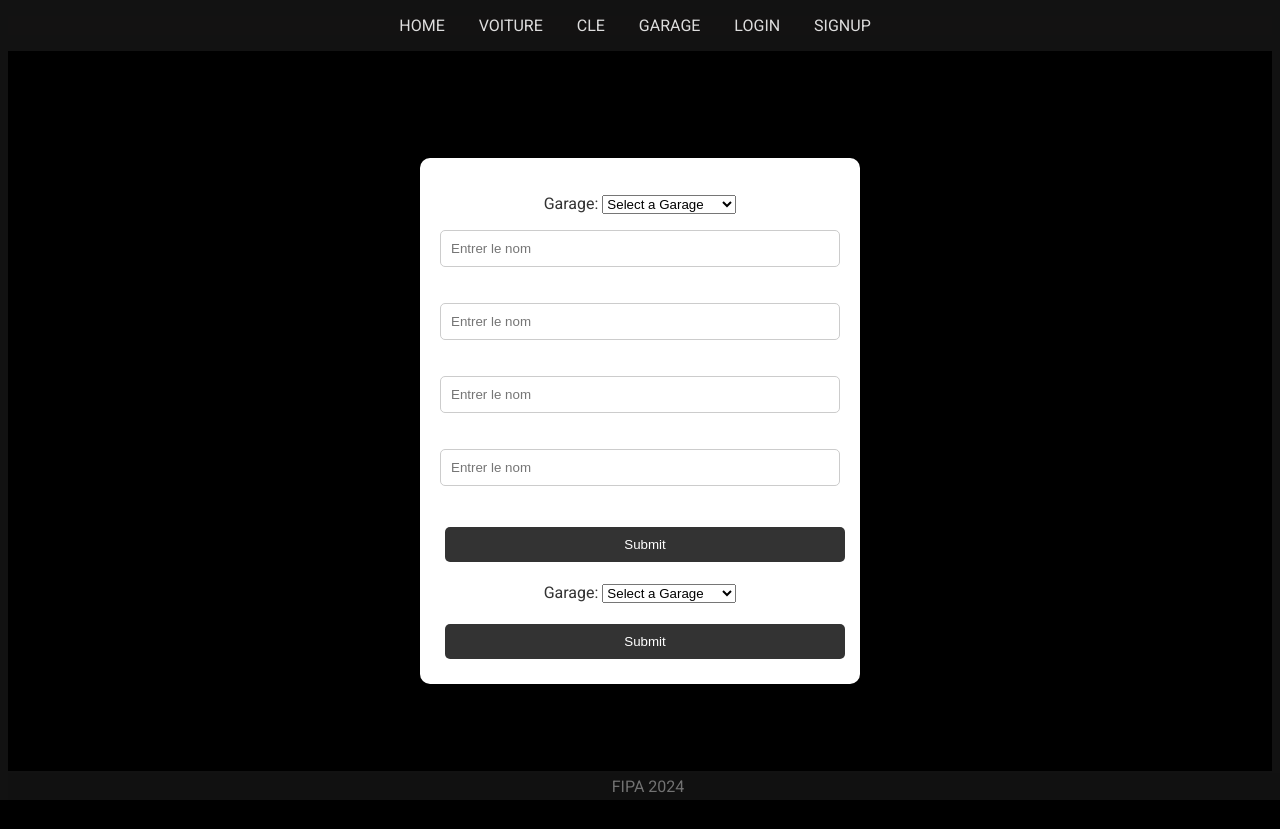
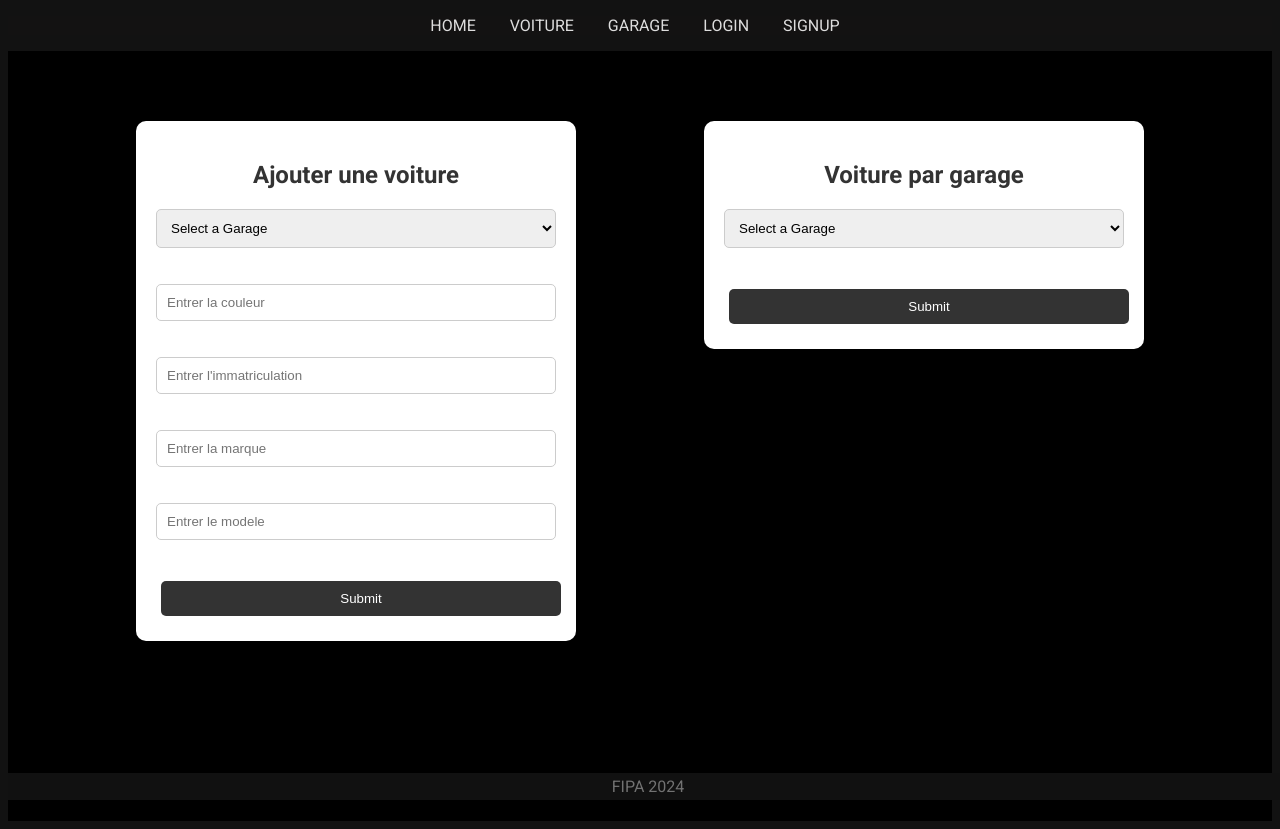
Before and after one commit to slimane-msb/api-django, a Django app: page /voiture/ in a window 1280 px wide. Before the commit the page ends 800 px from the top, so only its background shows below. Run offline with Django 4.2, Linux system fonts and the light colour scheme; data comes from the database, SQL or seed files in the repository; both versions use the stored data as it was after the commit.

Commit message:
form models css

```diff
--- a/django-site/voiture/api/models.py
+++ b/django-site/voiture/api/models.py
@@ -17,6 +17,8 @@
 class Garage(models.Model):
     nom = models.CharField(max_length=30, blank=False, null=False)
 
+    def __str__(self):
+        return self.nom
 
 class Voiture(models.Model):
     garage = models.ForeignKey(Garage, on_delete=models.CASCADE)
--- a/django-site/voiture/files/static/css/dark.css
+++ b/django-site/voiture/files/static/css/dark.css
@@ -214,7 +214,7 @@
     border-radius: 2px;
   }
 
-.error-log{
+.error{
     font-size: small;
     color: #fff;
     background: #D0342C;
@@ -222,7 +222,7 @@
     border-radius: 2px;
 }
 
-.success-log{
+.success{
     font-size: small;
     color: #fff;
     background: #2f9a23;
@@ -243,6 +243,15 @@
 }
 
 
+select {
+    width: 100%;
+    padding: 10px;
+    margin-bottom: 20px;
+    border: 1px solid #ccc;
+    border-radius: 5px;
+    box-sizing: border-box;
+}
+
 
 /*************************************************/
 /* table  */
@@ -252,11 +261,12 @@
 
 table {
     border-collapse: collapse;
-    /* width: 100%; */
-    width: 70%;
+    margin-top: 10px;
+    width: 100%;
     border-top: none;
     border-left: none;
     border-right: none;
+    text-align: center;
   }
 
 
@@ -281,7 +291,7 @@
 }
 
 tr:nth-child(even) {
-    background-color: #03111b;
+    background-color: #eae7e7;
 }
 
 
--- a/django-site/voiture/public/forms.py
+++ b/django-site/voiture/public/forms.py
@@ -64,20 +64,22 @@
 class VoitureSelectForm(forms.Form):
     garage = forms.ModelChoiceField(
         queryset = Garage.objects.all(),
-        empty_label = "Select a Garage"
+        empty_label = "Select a Garage",
+        label=""
     )
 
 class VoitureAddForm(forms.Form):
     garage = forms.ModelChoiceField(
         queryset = Garage.objects.all(),
-        empty_label = "Select a Garage"
+        empty_label = "Select a Garage",
+        label=""
     )
 
     couleur = forms.CharField(
         max_length = 200,
         label="",
         widget = forms.TextInput(attrs={
-            'placeholder': 'Entrer le nom'
+            'placeholder': 'Entrer la couleur'
         })
     )
 
@@ -85,7 +87,7 @@
         max_length = 200,
         label="",
         widget = forms.TextInput(attrs={
-            'placeholder': 'Entrer le nom'
+            'placeholder': 'Entrer l\'immatriculation'
         })
     )
 
@@ -93,7 +95,7 @@
         max_length = 200,
         label="",
         widget = forms.TextInput(attrs={
-            'placeholder': 'Entrer le nom'
+            'placeholder': 'Entrer la marque'
         })
     )
 
@@ -101,7 +103,7 @@
         max_length = 200,
         label="",
         widget = forms.TextInput(attrs={
-            'placeholder': 'Entrer le nom'
+            'placeholder': 'Entrer le modele'
         })
     )
 
@@ -118,9 +120,9 @@
 class GarageEditForm(forms.Form):
     garage = forms.ModelChoiceField(
         queryset = Garage.objects.all(),
-        empty_label = "Select a Garage"
+        empty_label = "Select a Garage",
+        label="",
     )
-
     name = forms.CharField(
         max_length = 200,
         label="",
@@ -132,5 +134,6 @@
 class GarageDeleteForm(forms.Form):
     garage = forms.ModelChoiceField(
         queryset = Garage.objects.all(),
-        empty_label = "Select a Garage"
+        empty_label = "Select a Garage",
+        label="",
     )
--- a/django-site/voiture/public/templates/base.html
+++ b/django-site/voiture/public/templates/base.html
@@ -18,7 +18,7 @@
                 <ul>
                     <li><a href="{% url 'home' %}">HOME</a></li>
                     <li><a href="{% url 'voiture' %}">VOITURE</a></li>
-                    <li><a href="{% url 'cle' %}">CLE</a></li>
+                    <!-- <li><a href="{% url 'cle' %}">CLE</a></li> -->
                     <li><a href="{% url 'garage' %}">GARAGE</a></li>
 
                     {% if user.is_authenticated %}
--- a/django-site/voiture/public/templates/voiture.html
+++ b/django-site/voiture/public/templates/voiture.html
@@ -8,24 +8,43 @@
 
 
 {% block document_container %}
-<div class="page">
+<div class="page pageAsRow">
 
     <div class="login-container">
+        <h2>Ajouter une voiture</h2>
+
+        {% if messages %}
+            {% for message in messages %}
+                {% if "form_add" in message.tags%}
+                <p class="{{ message.tags }}">{{ message }}</p>
+                {% endif%}
+            {% endfor %}
+        {% endif %}
 
         <form method="post">
             {% csrf_token %}
             {{ form_add.as_p }}
             <button type="submit" name="form_add">Submit</button>
         </form>
+    </div>
 
+    <div class="login-container">
+        <h2>Voiture par garage</h2>
+
+        {% if messages %}
+            {% for message in messages %}
+                {% if "form_select" in message.tags%}
+                <p class="{{ message.tags }}">{{ message }}</p>
+                {% endif%}
+            {% endfor %}
+        {% endif %}
         <form method="post">
             {% csrf_token %}
             {{ form_select.as_p }}
             <button type="submit" name="form_select">Submit</button>
         </form>
-
         {% if voitures %}
-            <table>
+        <table class="table-inside">
             <thead>
                 <tr>
                     <th>Couleur</th>
@@ -47,7 +66,6 @@
         </table>
         {% endif %}
 
-
     </div>
 
 </div>
--- a/django-site/voiture/public/views.py
+++ b/django-site/voiture/public/views.py
@@ -6,6 +6,8 @@
 from .forms import GarageAddForm, GarageDeleteForm, GarageEditForm, UserForm,GarageForm, VoitureAddForm, VoitureSelectForm
 from api.models import Garage,Profile
 import requests
+from django.contrib import messages
+
 
 
 
@@ -43,52 +45,71 @@
 
 
 def garage(request):
-    form_add = GarageAddForm(request.POST or None)
-    form_edit = GarageEditForm(request.POST or None)
-    form_delete = GarageDeleteForm(request.POST or None)
+    form_add = GarageAddForm()
+    form_edit = GarageEditForm()
+    form_delete = GarageDeleteForm()
 
     if request.method == 'POST':
 
-        if form_add.is_valid() and "form_add" in request.POST:
-            data = {'nom': form_add.cleaned_data['name']}
-            url = request.build_absolute_uri('/api/garages/add/')
-            requests.post(url, json=data)
+        if "form_add" in request.POST:
+            form_add = GarageAddForm(request.POST or None)
+            if form_add.is_valid() :
+                data = {'nom': form_add.cleaned_data['name']}
+                url = request.build_absolute_uri('/api/garages/add/')
+                requests.post(url, json=data)
+                messages.success(request, "form_add submitted successfully!", extra_tags="form_add")
 
-        elif form_edit.is_valid() and "form_edit" in request.POST:
-            data = {'nom': form_edit.cleaned_data['name']}
-            garage = form_edit.cleaned_data['garage']
-            url = request.build_absolute_uri(f'/api/garages/{garage.id}/edit/')
-            requests.put(url, json=data)
+        elif  "form_edit" in request.POST:
+            form_edit = GarageEditForm(request.POST or None)
+            if form_edit.is_valid():
+                data = {'nom': form_edit.cleaned_data['name']}
+                garage = form_edit.cleaned_data['garage']
+                url = request.build_absolute_uri(f'/api/garages/{garage.id}/edit/')
+                requests.put(url, json=data)
+                messages.success(request, "form_edit submitted successfully!", extra_tags="form_edit")
 
-        elif form_delete.is_valid() and "form_delete" in request.POST:
-            garage = form_delete.cleaned_data['garage']
-            url = request.build_absolute_uri(f'/api/garages/{garage.id}/delete/')
-            requests.delete(url)
+        elif "form_delete" in request.POST:
+            form_delete = GarageDeleteForm(request.POST or None)
+            if form_delete.is_valid() :
+                garage = form_delete.cleaned_data['garage']
+                url = request.build_absolute_uri(f'/api/garages/{garage.id}/delete/')
+                requests.delete(url)
+                messages.success(request, "form_delete submitted successfully!",extra_tags="form_delete")
 
-    forms = {'form_add': form_add, 'form_edit': form_edit, 'form_delete': form_delete}
+    forms = {
+        'form_add': form_add,
+        'form_edit': form_edit,
+        'form_delete': form_delete,
+    }
     return render(request, 'garage.html', forms)
 
 
 def voiture(request):
     voitures = []
 
-    form_select = VoitureSelectForm(request.POST or None)
-    form_add = VoitureAddForm(request.POST or None)
+    form_select = VoitureSelectForm()
+    form_add = VoitureAddForm()
 
     if request.method == 'POST':
 
-        if form_select.is_valid() and "form_select" in request.POST:
-            print("----")
-            garage = form_select.cleaned_data['garage']
-            url = request.build_absolute_uri(f'/api/voitures/{garage.id}/')
-            response = requests.get(url)
-            voitures = response.json()
+        if "form_select" in request.POST:
+            form_select = VoitureSelectForm(request.POST or None)
+            if form_select.is_valid() :
+                garage = form_select.cleaned_data['garage']
+                url = request.build_absolute_uri(f'/api/voitures/{garage.id}/')
+                response = requests.get(url)
+                voitures = response.json()
+                if response.status_code != 200 :
+                    messages.error(request, "aucune voiture dans ce garage!", extra_tags="form_select")
 
-        elif form_add.is_valid() and "form_add" in request.POST:
-            data = form_add.cleaned_data
-            data["garage"] = data["garage"].id
-            url = request.build_absolute_uri(f'/api/voitures/add/')
-            response = requests.post(url, json=data)
+        elif  "form_add" in request.POST:
+            form_add = VoitureAddForm(request.POST or None)
+            if form_add.is_valid() :
+                data = form_add.cleaned_data
+                data["garage"] = data["garage"].id
+                url = request.build_absolute_uri(f'/api/voitures/add/')
+                response = requests.post(url, json=data)
+                messages.success(request, "form_add submitted successfully!", extra_tags="form_add")
 
     forms = {'form_select': form_select, 'form_add' : form_add ,'voitures': voitures}
     return render(request, 'voiture.html',forms )
```
Also changed, not shown: django-site/voiture/public/templates/garage.html (+44 -9 lines), django-site/voiture/db.sqlite3. Lines whose indentation alone changed are shown as unchanged.
